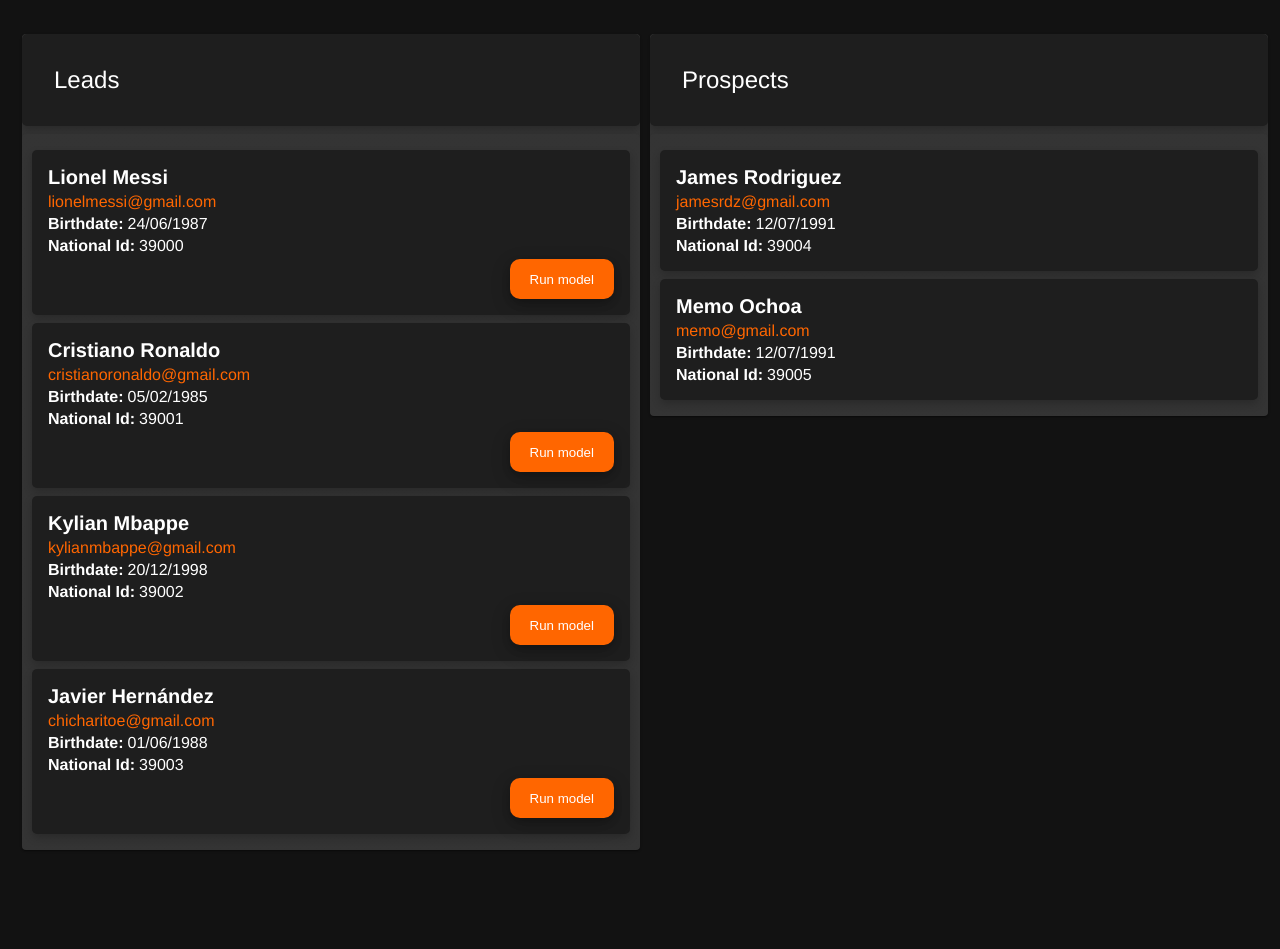
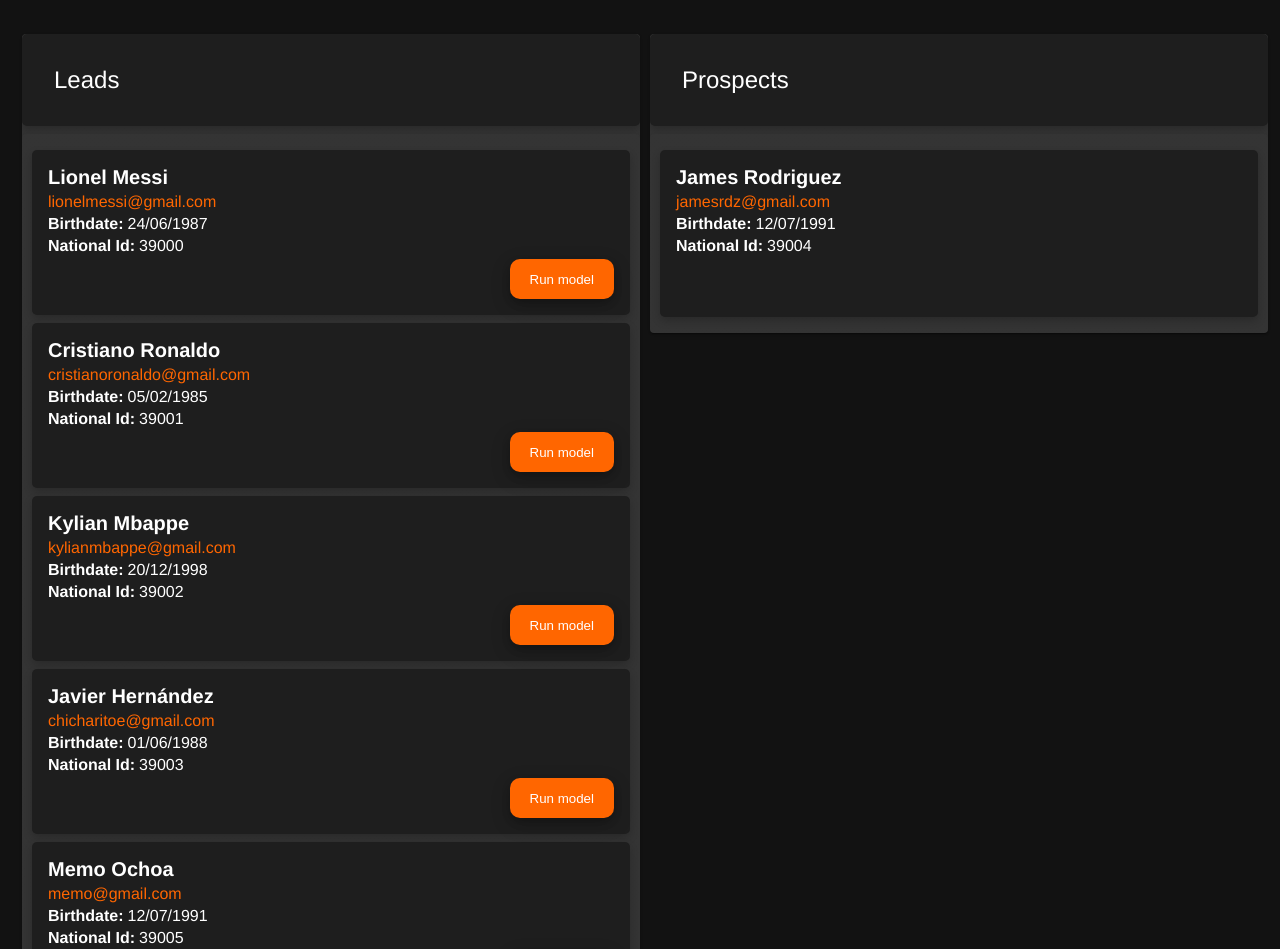
Before and after one commit to alanmaranto/crm-sales, a React (Vite) app: page / in a window 1280 px wide. Shown: the top 949 px of the page. Before the commit the page ends 860 px from the top, so only its background shows below. Built offline with nearby package versions, Linux system fonts and the light colour scheme; data requests are answered from the project's data file.

Commit message:
feat: add height to card when user is a prospect

```diff
--- a/src/atomic-ui/atoms/Card/card.scss
+++ b/src/atomic-ui/atoms/Card/card.scss
@@ -3,17 +3,11 @@
 .card {
   display: flex;
   flex-direction: column;
-  // align-items: center;
-  // width: 80%;
-  // max-width: 800px;
   margin: 0 auto;
   margin-bottom: 8px;
   padding: 16px;
   box-shadow: 0 4px 8px 0 rgba(0, 0, 0, 0.2);
   border-radius: 5px;
-  @media (min-width: 600px) {
-    // flex-direction: row;
-  }
   &-header {
     display: flex;
     align-items: center;
--- a/src/components/crm/SalesUserCard.jsx
+++ b/src/components/crm/SalesUserCard.jsx
@@ -4,7 +4,13 @@ import "./sales-card.scss";
 
 export const SalesUserCard = ({ data, onSubmit }) => {
   return (
-    <Card type="secondary" key={data.nationalId}>
+    <Card
+      type="secondary"
+      key={data.nationalId}
+      style={{
+        height: data.status === "prospect" ? "134.5px" : null,
+      }}
+    >
       <div className="sales-card-container">
         <>
           <span className="sales-card-container--name">
--- a/src/db/sales-db.json
+++ b/src/db/sales-db.json
@@ -46,7 +46,7 @@
       "firstName": "Memo",
       "lastName": "Ochoa",
       "email": "memo@gmail.com",
-      "status": "prospect"
+      "status": "lead"
     }
   ]
 }
```
